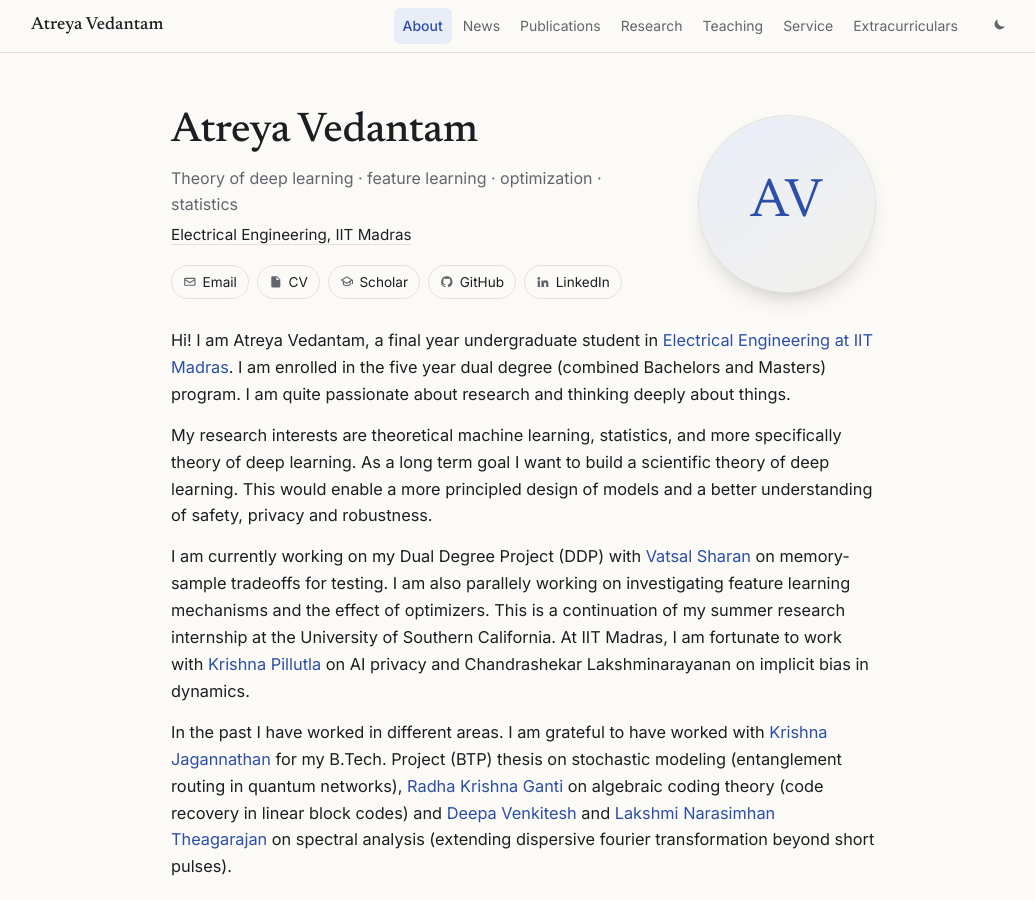
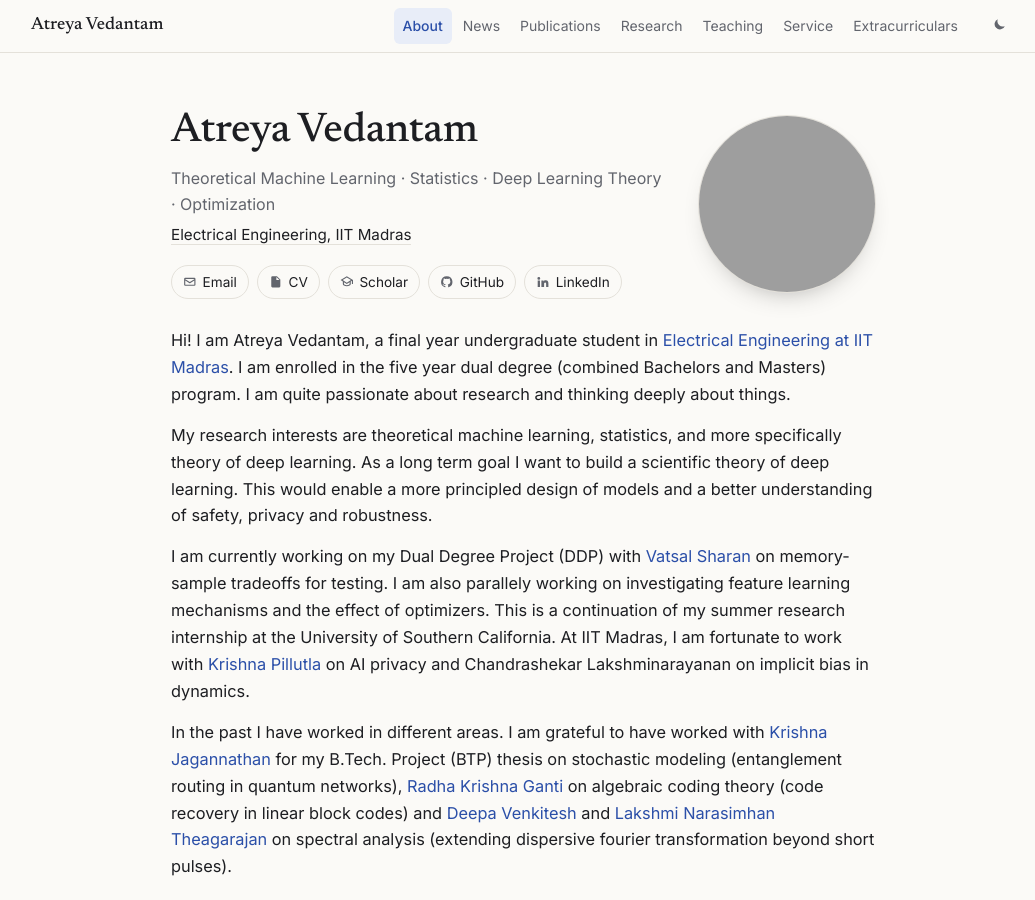
Before and after one commit to atreyavedantam/atreyavedantam.github.io, a Jekyll site: the page built from index.md, in a window 1280 px wide and 900 px high. Shown: the whole window, without its empty margins (117-1152 px from the left). Built offline with Jekyll 4.4.1, drawn with Linux system fonts in a browser that asks for light colours; grey boxes are pictures that could not be loaded.

Commit message:
Update _config.yml

```diff
--- a/_config.yml
+++ b/_config.yml
@@ -6,7 +6,7 @@
 
 # --- Who you are (shown in the header) --------------------------------
 name: "Atreya Vedantam"
-tagline: "Theory of deep learning · feature learning · optimization · statistics"
+tagline: "Theoretical Machine Learning · Statistics · Deep Learning Theory · Optimization"
 affiliation: "Electrical Engineering, IIT Madras"
 affiliation_url: "https://www.ee.iitm.ac.in/"
 
@@ -14,7 +14,7 @@ affiliation_url: "https://www.ee.iitm.ac.in/"
 # the /images/ folder, e.g. images/profile.jpg, then set:
 #   photo: "/images/profile.jpg"
 # Leave empty ("") to show an "AV" monogram instead.
-photo: ""
+photo: "/images/profile.jpg"
 
 # --- Links shown under your name (delete a line to hide that link) ----
 email: "ee22b004@smail.iitm.ac.in"
@@ -42,7 +42,7 @@ news_visible: 6
 
 # --- Site metadata (browser tab, search engines, link previews) -------
 title: "Atreya Vedantam"
-description: "Atreya Vedantam — theory of deep learning, feature learning, optimization and statistical learning."
+description: "Atreya Vedantam — Theoretical Machine Learning · Statistics · Deep Learning Theory · Optimization."
 url: "https://atreyavedantam.github.io"
 baseurl: ""
 lang: "en"
```
